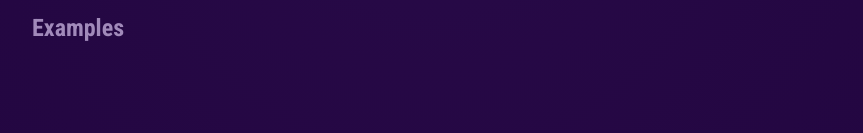
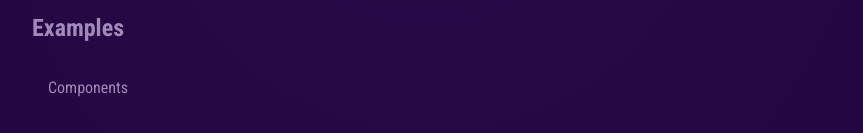
Before and after one commit to SohanFullDev/React-Js-Of-Sohan_cg_ms, a React (Vite) app in the folder s3-essentials/: page / in a window 1280 px wide. Shown: the part 795-928 px from the top of the page, without its empty margins (208-1071 px from the left). Built offline with nearby package versions, Linux system fonts and the light colour scheme.

Commit message:
component composition: the special children prop[core concept]-cot48_b-sohan-s3

```diff
--- a/s3-essentials/src/components/TabButton.jsx
+++ b/s3-essentials/src/components/TabButton.jsx
@@ -1,3 +1,7 @@
-export default function TabButton(){
-    return <li> <button></button></li>;
+export default function TabButton({children}){
+    return (
+    <li>
+        <button>{children}</button>
+    </li>
+    );
 }
```
